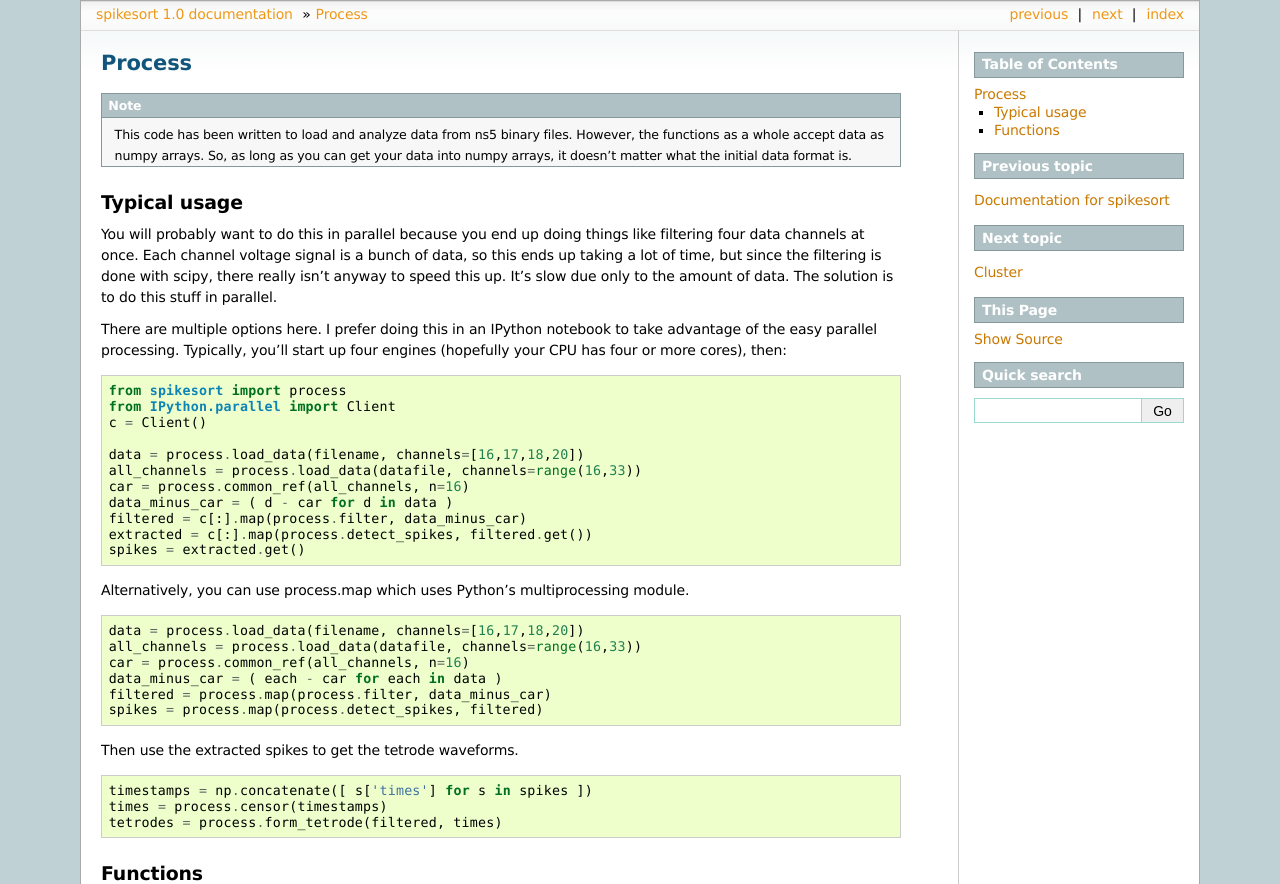
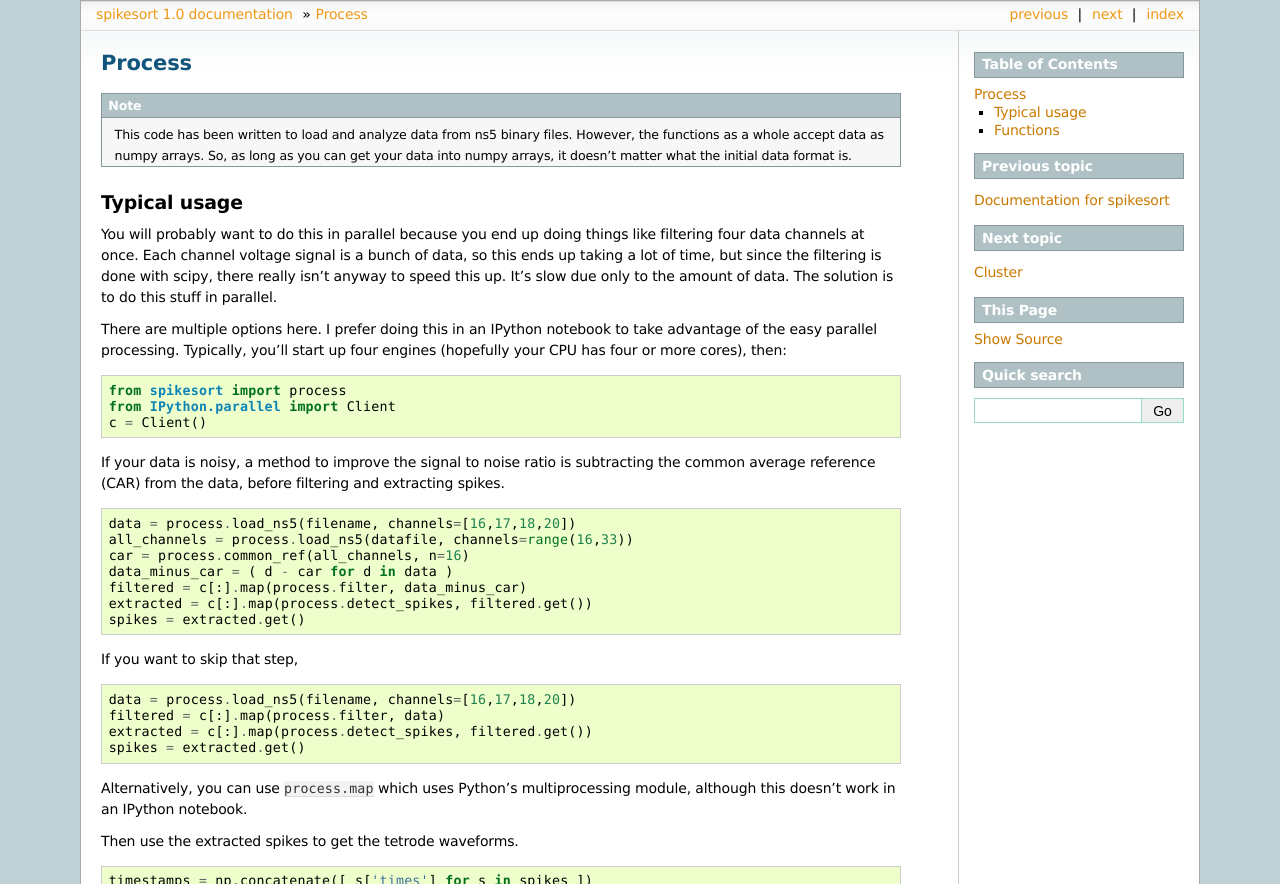
Before and after one commit to fagan2888/spikesort, a Sphinx documentation site: the page built from docs/source/process.rst, in a window 1280 px wide, cut to the strip 0-884 px from the top of the page. Built offline with Sphinx 7.4.7, drawn with Linux system fonts in a browser that asks for light colours.

Commit message:
Changed some documentation and fixed some typos.

```diff
--- a/docs/source/process.rst
+++ b/docs/source/process.rst
@@ -15,22 +15,24 @@ There are multiple options here.  I prefer doing this in an IPython notebook to
     from IPython.parallel import Client
     c = Client()
 
-    data = process.load_data(filename, channels=[16,17,18,20])
-    all_channels = process.load_data(datafile, channels=range(16,33))
+If your data is noisy, a method to improve the signal to noise ratio is subtracting the common average reference (CAR) from the data, before filtering and extracting spikes. ::
+
+    data = process.load_ns5(filename, channels=[16,17,18,20])
+    all_channels = process.load_ns5(datafile, channels=range(16,33))
     car = process.common_ref(all_channels, n=16)
     data_minus_car = ( d - car for d in data )
     filtered = c[:].map(process.filter, data_minus_car)
     extracted = c[:].map(process.detect_spikes, filtered.get())
     spikes = extracted.get()
 
-Alternatively, you can use process.map which uses Python's multiprocessing module. ::
+If you want to skip that step, ::
 
-    data = process.load_data(filename, channels=[16,17,18,20])
-    all_channels = process.load_data(datafile, channels=range(16,33))
-    car = process.common_ref(all_channels, n=16)
-    data_minus_car = ( each - car for each in data )
-    filtered = process.map(process.filter, data_minus_car)
-    spikes = process.map(process.detect_spikes, filtered)
+    data = process.load_ns5(filename, channels=[16,17,18,20])
+    filtered = c[:].map(process.filter, data)
+    extracted = c[:].map(process.detect_spikes, filtered.get())
+    spikes = extracted.get()
+
+Alternatively, you can use ``process.map`` which uses Python's multiprocessing module, although this doesn't work in an IPython notebook.
 
 Then use the extracted spikes to get the tetrode waveforms. ::
 
--- a/process.py
+++ b/process.py
@@ -185,7 +185,7 @@ def form_tetrode(data, times, patch_size=30, offset=0, samp_rate=30000):
 
     **Arguments**:
         *data*:
-         The voltage signals of each channel in a the tetrode, used for
+         The voltage signals of each channel in a tetrode, used for
          extracting spikes.
 
         *times*:
```
Also changed, not shown: cluster.py (+21 -8 lines), docs/source/cluster.rst (+9 -2 lines).
